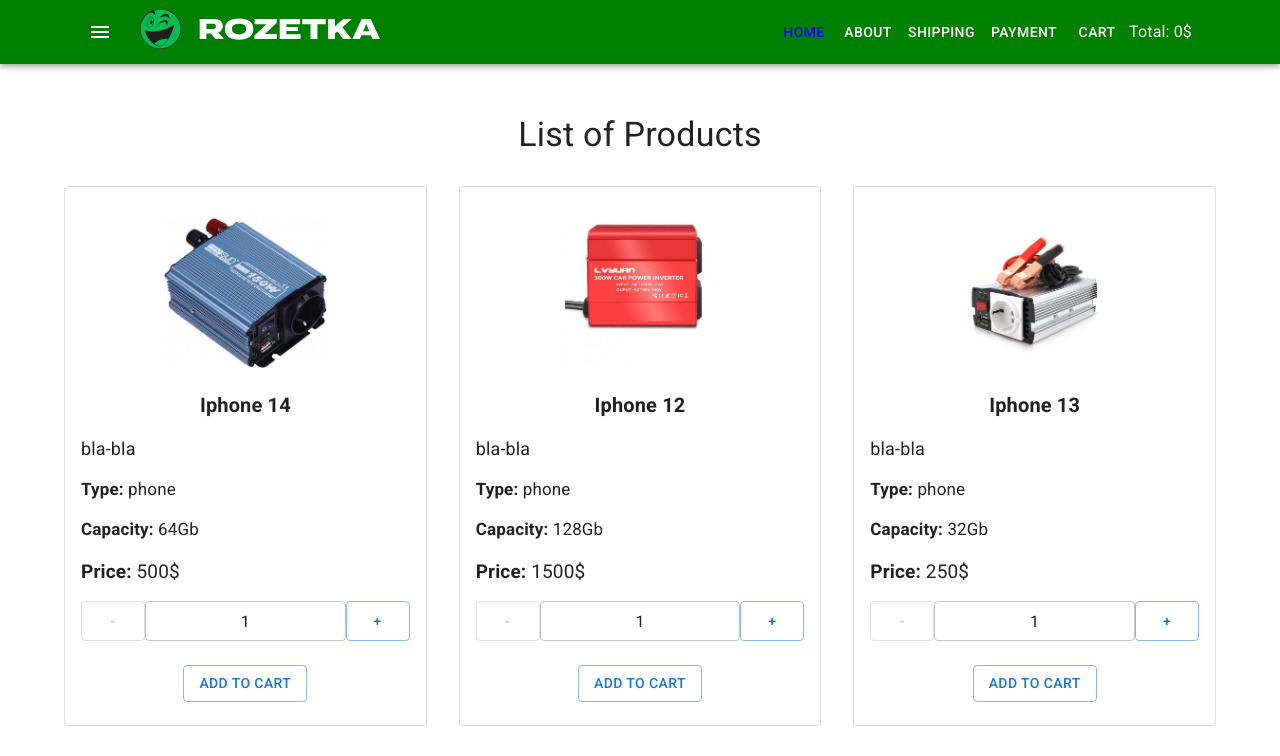
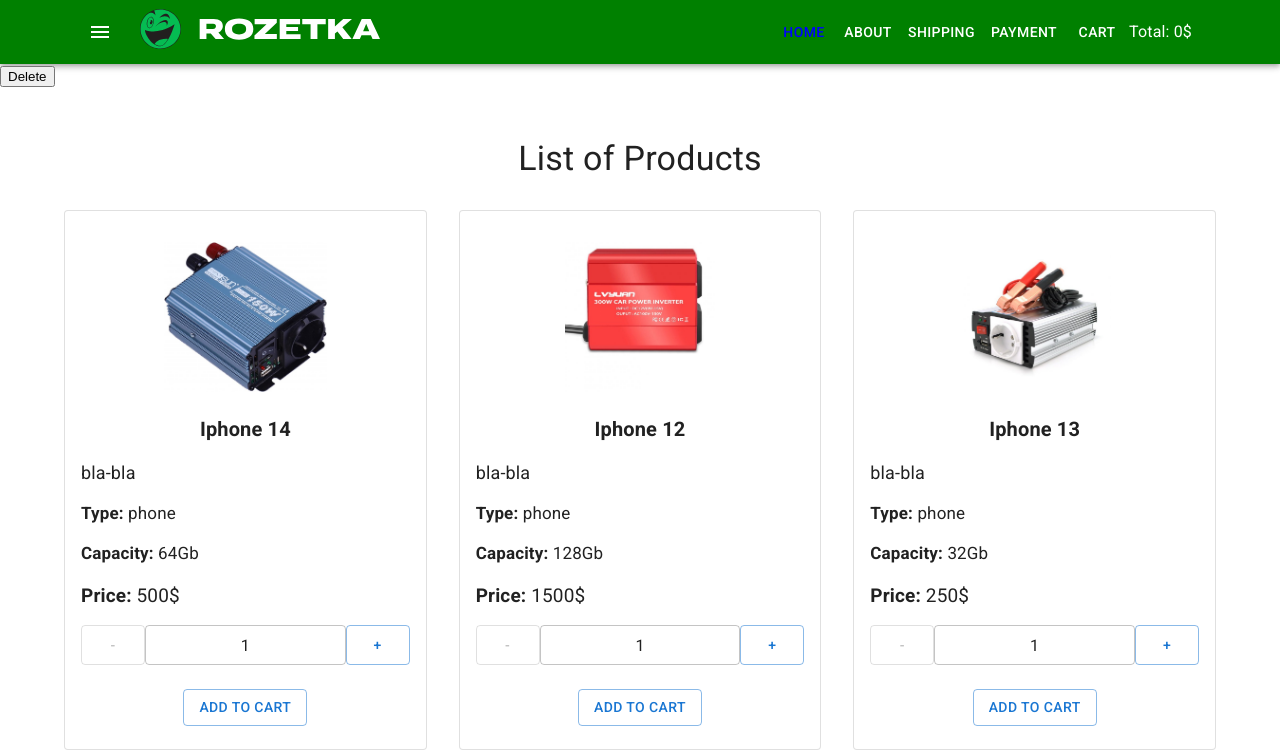
Before and after one commit to AnatoliiZh/shop-project-react, a React (Create React App) app: page / in a window 1280 px wide. Shown: the top 756 px of the page. Built offline with nearby package versions, Linux system fonts and the light colour scheme.

Commit message:
delete from cart

```diff
--- a/src/container/App/App.tsx
+++ b/src/container/App/App.tsx
@@ -18,10 +18,19 @@
         }))
     }
 
+    const removeProductFromCart = (id: number) => {
+        setProductsInCart((prevState: ProductsInСart) => {
+            let prevProductsInCart = { ...prevState }
+            delete prevProductsInCart[id]
+            return prevProductsInCart
+        })
+    }
+
     return (
         <StyledEngineProvider injectFirst>
             <CssBaseline />
             <Header productsInСart={productsInСart} />
+            <button onClick={() => removeProductFromCart(1)}>Delete</button>
             {/* <button onClick={() => addProductToCart(1, 1)}>Add to cart</button> */}
             <Main
                 addProductToCart={addProductToCart}
```
